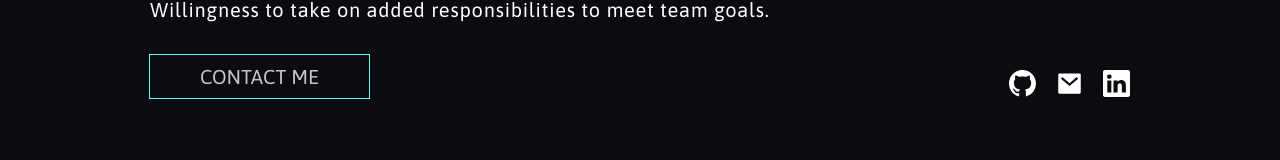
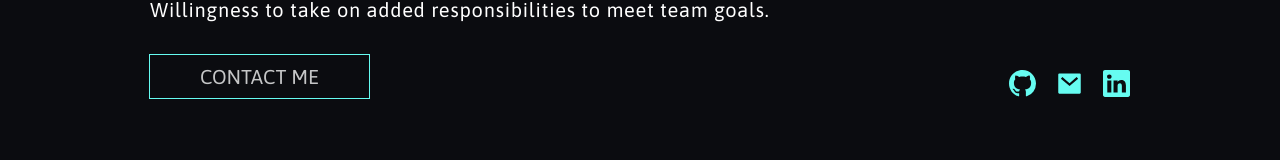
Before and after one commit to Collid3/portfolio, a React (Create React App) app: page / in a window 1280 px wide. Shown: the part 491-651 px from the top of the page. Built offline with nearby package versions, Linux system fonts and the light colour scheme.

Commit message:
socials color change

```diff
--- a/src/styles/footer.css
+++ b/src/styles/footer.css
@@ -38,6 +38,7 @@ footer .right h3 {
 
 .socials svg {
   cursor: pointer;
+  color: #66fcf1;
 }
 
 .socials svg:hover {
```
